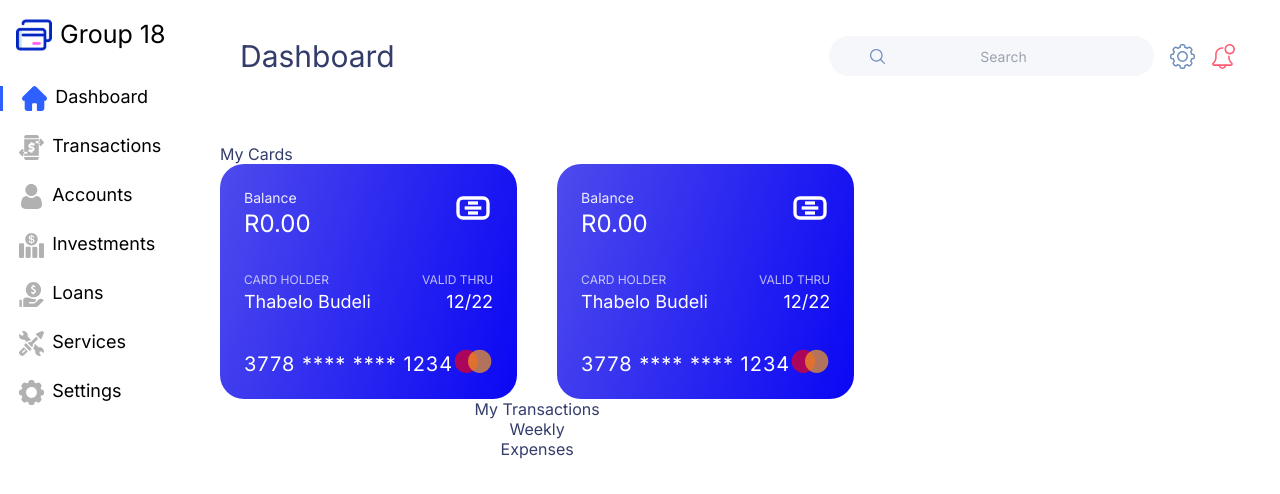
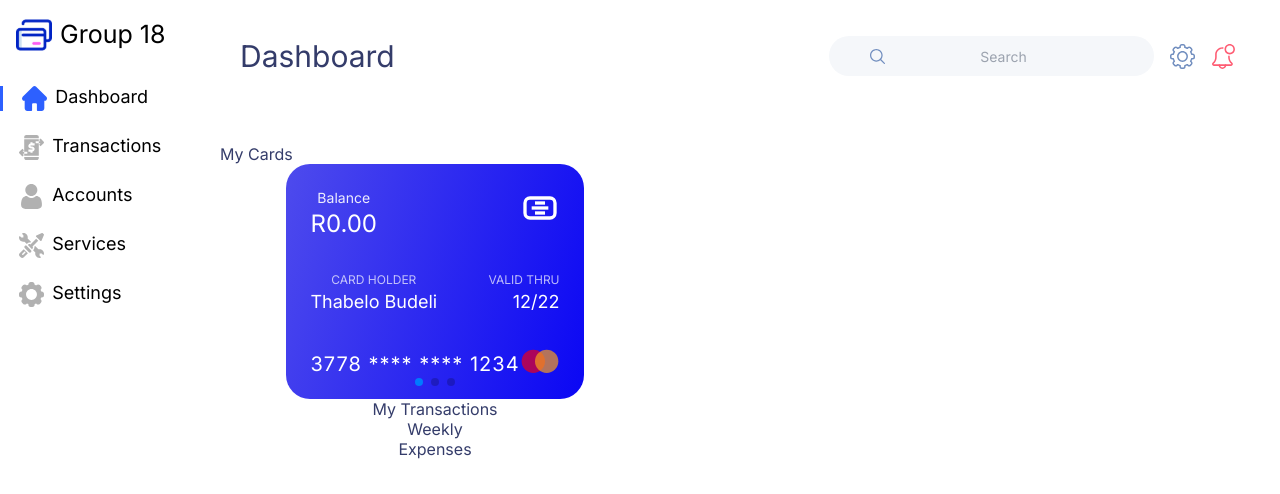
Before and after one commit to mothibimalebana/fds-system-client, a React (Vite) app: page /Dashboard in a window 1280 px wide. Shown: the top 494 px of the page. Built offline with nearby package versions, Linux system fonts and the light colour scheme.

Commit message:
started card context

```diff
--- a/src/components/CardCarousel.jsx
+++ b/src/components/CardCarousel.jsx
@@ -9,6 +9,7 @@ import '../css/CardCarousel.css';
 import { Pagination } from "swiper/modules"
 
 function CardCarousel() {
+
     return (
     <>
       <Swiper
@@ -20,7 +21,8 @@ function CardCarousel() {
         modules={[Pagination]}
         className="mySwiper"
       >
-        <SwiperSlide className='swiperSlide'><CreditCard cardHolder='Thabisile Moloi'/></SwiperSlide>
+        <SwiperSlide><CreditCard cardHolder='Thabelo Budeli'/></SwiperSlide>
+        <SwiperSlide><CreditCard cardHolder='Thabelo Budeli'/></SwiperSlide>
         <SwiperSlide><CreditCard cardHolder='Thabelo Budeli'/></SwiperSlide>
       </Swiper>
     </>
--- a/src/components/nav/Nav.jsx
+++ b/src/components/nav/Nav.jsx
@@ -65,42 +65,6 @@ const Nav = ({pageTitle}) => {
                 </defs>
             </svg>
          },
-        {   id: 4,
-            text: 'Investments',
-            svg:
-            <svg xmlns="http://www.w3.org/2000/svg" width="25" height="25" viewBox="0 0 25 25" fill="none">
-        <g clip-path="url(#clip0_78_382)">
-            <path d="M3.92074 10.2272H1.1367C0.509043 10.2272 0 10.7362 0 11.3639V23.8639C0 24.491 0.509043 25 1.1367 25H3.92074C4.5484 25 5.05692 24.491 5.05692 23.8639V11.3639C5.05692 10.7362 4.5484 10.2272 3.92074 10.2272Z" fill={currNav === 'Investments' ? "#2D60FF" : "#B1B1B1"}/>
-            <path d="M10.5686 13.6356H7.78459C7.1564 13.6356 6.64789 14.1447 6.64789 14.7723V23.8627C6.64789 24.4909 7.1564 24.9994 7.78459 24.9994H10.5686C11.1963 24.9994 11.7048 24.4904 11.7048 23.8627V14.7723C11.7048 14.1447 11.1963 13.6356 10.5686 13.6356Z" fill={currNav === 'Investments' ? "#2D60FF" : "#B1B1B1"}/>
-            <path d="M17.2154 13.6356H14.4314C13.8037 13.6356 13.2952 14.1447 13.2952 14.7723V23.8627C13.2952 24.4909 13.8037 24.9994 14.4314 24.9994H17.2154C17.8436 24.9994 18.3521 24.4904 18.3521 23.8627V14.7723C18.3521 14.1447 17.8436 13.6356 17.2154 13.6356Z" fill={currNav === 'Investments' ? "#2D60FF" : "#B1B1B1"}/>
-            <path d="M23.8633 10.2272H21.0793C20.4516 10.2272 19.9431 10.7362 19.9431 11.3639V23.8639C19.9431 24.4915 20.4516 25 21.0793 25H23.8633C24.491 25 25 24.4905 25 23.8639V11.3639C25 10.7362 24.491 10.2272 23.8633 10.2272Z" fill={currNav === 'Investments' ? "#2D60FF" : "#B1B1B1"}/>
-            <path d="M12.8314 6.8457V8.89145C13.4505 8.85049 14.1032 8.56007 14.1032 7.87868C14.1032 7.17549 13.3877 6.96964 12.8314 6.8457Z" fill={currNav === 'Investments' ? "#2D60FF" : "#B1B1B1"}/>
-            <path d="M11.0521 4.39732C11.0521 4.91434 11.4367 5.21328 12.2117 5.3686V3.51807C11.5074 3.53881 11.0521 3.95264 11.0521 4.39732Z" fill={currNav === 'Investments' ? "#2D60FF" : "#B1B1B1"}/>
-            <path d="M12.5 0C9.05372 0 6.25 2.80426 6.25 6.25C6.25 9.69468 9.05372 12.4989 12.5 12.4989C15.9463 12.4989 18.75 9.69468 18.75 6.25C18.75 2.80426 15.9463 0 12.5 0ZM12.8314 9.94628V10.5862C12.8314 10.7622 12.6963 10.9378 12.5197 10.9378C12.3452 10.9378 12.2117 10.7622 12.2117 10.5862V9.94628C10.4654 9.90372 9.59681 8.86011 9.59681 8.04362C9.59681 7.63138 9.84628 7.39309 10.2367 7.39309C11.3941 7.39309 10.4941 8.81915 12.2117 8.89096V6.73138C10.6798 6.45319 9.75213 5.78138 9.75213 4.63457C9.75213 3.22979 10.9202 2.50532 12.2117 2.46489V1.91383C12.2117 1.73777 12.3452 1.56223 12.5197 1.56223C12.6963 1.56223 12.8314 1.73777 12.8314 1.91383V2.46489C13.6367 2.48617 15.2904 2.99149 15.2904 4.00479C15.2904 4.40745 14.9894 4.64468 14.6378 4.64468C13.9654 4.64468 13.975 3.53989 12.8314 3.51862V5.48191C14.1952 5.77181 15.4032 6.17447 15.4032 7.76596C15.4032 9.15 14.3702 9.85213 12.8314 9.94628Z" fill={currNav === 'Investments' ? "#2D60FF" : "#B1B1B1"}/>
-        </g>
-        <defs>
-            <clipPath id="clip0_78_382">
-            <rect width="25" height="25" fill="white"/>
-            </clipPath>
-        </defs>
-        </svg>
-         },
-        {   id: 6,
-            text: 'Loans',
-            svg:
-            <svg xmlns="http://www.w3.org/2000/svg" width="25" height="25" viewBox="0 0 25 25" fill="none">
-            <g clip-path="url(#clip0_78_401)">
-                <path d="M14.4923 15.3372C18.6873 15.3372 22.1002 11.8971 22.1002 7.66863C22.1002 3.44019 18.6873 0 14.4923 0C10.2974 0 6.88452 3.44014 6.88452 7.66858C6.88452 11.897 10.2974 15.3372 14.4923 15.3372ZM12.0477 10.0616C12.269 9.72331 12.7227 9.62835 13.061 9.84975C13.5539 10.1722 13.7399 10.2019 14.3903 10.1973C15.0252 10.1931 15.3936 9.71994 15.4672 9.28202C15.503 9.06901 15.5167 8.54886 14.872 8.32097C14.1159 8.05365 13.3421 7.74812 12.8037 7.32586C12.2654 6.9036 12.0188 6.17464 12.1604 5.42358C12.3139 4.60936 12.8818 3.96121 13.6427 3.73205C13.6496 3.73 13.6563 3.72835 13.6632 3.7263V3.44882C13.6632 3.04457 13.9909 2.71684 14.3952 2.71684C14.7994 2.71684 15.1272 3.04457 15.1272 3.44882V3.68018C15.6243 3.79886 15.9715 4.02631 16.1125 4.13167C16.4363 4.37376 16.5026 4.83242 16.2605 5.15625C16.0185 5.48009 15.5598 5.54635 15.236 5.30421C15.086 5.19207 14.6714 4.95101 14.0649 5.13376C13.7106 5.24053 13.6187 5.59013 13.599 5.6947C13.5603 5.9002 13.6037 6.09281 13.7072 6.17391C14.0803 6.46661 14.7521 6.72578 15.3599 6.94064C16.4808 7.33684 17.1041 8.37529 16.9109 9.5247C16.8161 10.0887 16.5323 10.6119 16.1119 10.9981C15.8256 11.2613 15.4923 11.4488 15.1272 11.556V11.8883C15.1272 12.2926 14.7994 12.6203 14.3952 12.6203C13.9909 12.6203 13.6632 12.2926 13.6632 11.8883V11.629C13.1899 11.5716 12.7926 11.4236 12.2595 11.0748C11.9213 10.8535 11.8264 10.3999 12.0477 10.0616Z" fill={currNav === 'Loans' ? "#2D60FF" : "#B1B1B1"}/>
-                <path d="M2.77449 17.7968H1.10546C0.701209 17.7968 0.373474 18.1245 0.373474 18.5287V24.267C0.373474 24.6713 0.701209 24.999 1.10546 24.999H2.77453V17.7968H2.77449Z" fill={currNav === 'Loans' ? "#2D60FF" : "#B1B1B1"}/>
-                <path d="M24.4119 17.7457C23.0399 16.3737 20.8075 16.3736 19.4356 17.7457L17.2429 19.9384L16.3442 20.8371C15.981 21.2003 15.4883 21.4044 14.9746 21.4044H10.6045C10.2098 21.4044 9.87015 21.101 9.85155 20.7068C9.83174 20.2859 10.1671 19.9384 10.5837 19.9384H15.0257C15.9188 19.9384 16.6935 19.3025 16.847 18.4227C16.8823 18.2207 16.9007 18.0129 16.9007 17.801C16.9007 17.396 16.5726 17.0674 16.1677 17.0674H13.7337C12.9383 17.0674 12.1744 16.7065 11.3657 16.3244C10.5174 15.9238 9.6403 15.5094 8.61469 15.4412C7.71767 15.3814 6.81859 15.4796 5.94231 15.7327C5.00405 16.0036 4.3296 16.8372 4.24781 17.7996C4.24469 17.7993 4.24151 17.7993 4.23834 17.7991V24.9965L16.8493 25C17.7164 25 18.5316 24.6623 19.1449 24.0491L24.4117 18.7823C24.6981 18.4961 24.6981 18.0319 24.4119 17.7457Z" fill={currNav === 'Loans' ? "#2D60FF" : "#B1B1B1"}/>
-            </g>
-            <defs>
-                <clipPath id="clip0_78_401">
-                <rect width="25" height="25" fill="white"/>
-                </clipPath>
-            </defs>
-            </svg>
-                    },
         {   id: 7,
             text: 'Services',
             svg:
--- a/src/css/CardCarousel.css
+++ b/src/css/CardCarousel.css
@@ -30,6 +30,10 @@ body {
   justify-content: center;
   align-items: center;
 }
+.mySwiper:nth-child( even ) {
+border: 1px solid #DFEAF2;
+background: #FFF;
+}
 
 .myCards {
     width: 100%;
--- a/src/css/Dashboard.css
+++ b/src/css/Dashboard.css
@@ -13,5 +13,8 @@
     section{
         background-color: #FFF;
     }
+    .cardCarousel {
+        width: 430px;
+    }
 
  }
--- a/src/dashboard/Dashboard.jsx
+++ b/src/dashboard/Dashboard.jsx
@@ -36,8 +36,7 @@ return(
                 <div className="myCards">
                     <h3 className="cardsTitle">My Cards</h3>
                     <div className="cardCarousel flex gap-10">
-                        <CreditCard/>
-                        <CreditCard/>
+                        <CardCarousel />
                     </div>
                 </div>
                 <div className="recentTransactions flex">
```
Also changed, not shown: src/context/CardContext.jsx (added, +26 -0 lines), 5 other files (tests, documents, lock files or other folders).
